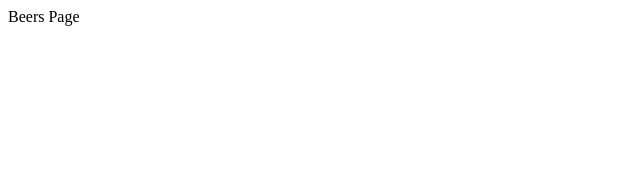
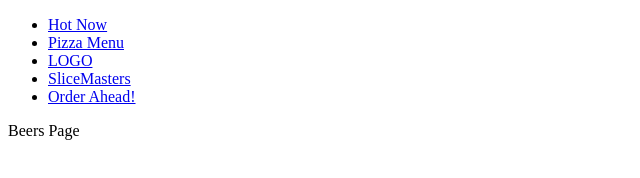
Before and after one commit to szymonStawowy94/slicks-slices-frontend, a Gatsby site: page /beers in a window 1280 px wide. Shown: the whole page, without its empty margins (0-640 px from the left). Built offline with nearby package versions, Linux system fonts and the light colour scheme; Gatsby itself is replaced by a stand-in of ours.

Commit message:
navigation component

```diff
--- /dev/null
+++ b/src/components/Nav.js
@@ -0,0 +1,26 @@
+import React from "react";
+import { Link, navigate } from "gatsby";
+
+export default function Nav() {
+  return (
+    <nav>
+      <ul>
+        <li>
+          <Link to="/">Hot Now</Link>
+        </li>
+        <li>
+          <Link to="/pizzas/">Pizza Menu</Link>
+        </li>
+        <li>
+          <Link to="/">LOGO</Link>
+        </li>
+        <li>
+          <Link to="/slicemasters">SliceMasters</Link>
+        </li>
+        <li>
+          <Link to="/order">Order Ahead!</Link>
+        </li>
+      </ul>
+    </nav>
+  );
+}
--- a/src/pages/beers.js
+++ b/src/pages/beers.js
@@ -1,5 +1,11 @@
 import React from "react";
+import Nav from "../components/Nav";
 
 export default function BeersPage() {
-  return <div>Beers Page</div>;
+  return (
+    <div>
+      <Nav />
+      Beers Page
+    </div>
+  );
 }
```
Also changed, not shown: src/pages/index.js (+7 -1 lines), src/pages/slicemasters.js (+7 -1 lines).
